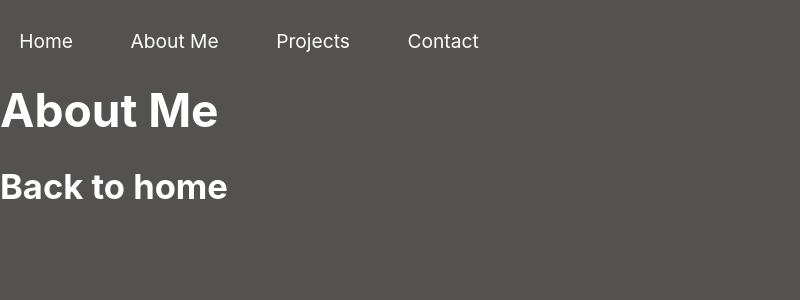
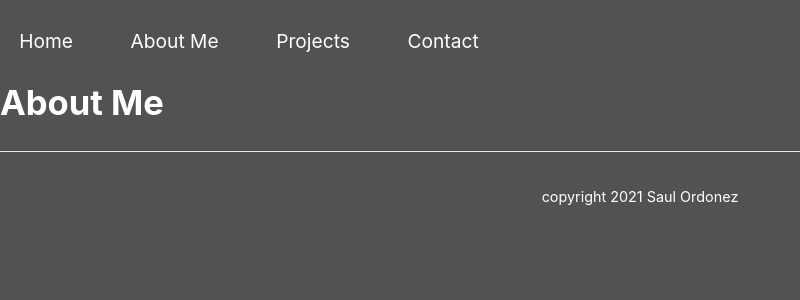
Before and after one commit to Saul-Ordonez/personal-portfolio, a Next.js app: page /about-me in a window 1280 px wide. Shown: the top 300 px of the page, without its empty margins (0-800 px from the left). Built offline with nearby package versions, Linux system fonts and the light colour scheme.

Commit message:
create footer component and add it to all pages

```diff
--- /dev/null
+++ b/components/Footer.js
@@ -0,0 +1,14 @@
+import React from 'react'
+import styles from '../styles/Footer.module.css'
+
+const Footer = () => {
+  return (
+    <>
+      <footer className={styles.footer}>
+        <p>copyright 2021 Saul Ordonez</p>
+      </footer>
+    </>
+  )
+}
+
+export default Footer;
--- a/pages/about-me.js
+++ b/pages/about-me.js
@@ -1,6 +1,7 @@
 import Link from 'next/link'
 import Head from 'next/head'
 import NavBar from '../components/NavBar'
+import Footer from '../components/Footer'
 
 export default function AboutMe() {
   return (
@@ -9,12 +10,10 @@ export default function AboutMe() {
         <title>About Me</title>
       </Head>
       <NavBar/>
-      <h1>About Me</h1>
-      <h2>
-        <Link href="/">
-          <a>Back to home</a>
-        </Link>
-      </h2>
+      <h2>About Me</h2>
+      <footer>
+        <Footer />
+      </footer>
     </>
   )
 }
--- a/pages/index.js
+++ b/pages/index.js
@@ -2,6 +2,7 @@ import Head from 'next/head'
 import styles from '../styles/Home.module.css'
 import Link from 'next/link'
 import NavBar from '../components/NavBar'
+import Footer from '../components/Footer'
 
 export default function Home() {
   return (
@@ -16,9 +17,10 @@ export default function Home() {
         <NavBar/>
       </main>
 
-      <footer className={styles.footer}>
-        <p>copyright 2021 Saul Ordonez</p>
+      <footer>
+        <Footer />
       </footer>
+
     </div>
   )
 }
--- /dev/null
+++ b/styles/Footer.module.css
@@ -0,0 +1,9 @@
+.footer {
+  width: 100%;
+  border-top: 1px solid #eaeaea;
+  display: flex;
+  justify-content: center;
+  align-items: center;
+  padding-top: 1.5em;
+  font-size: .75rem;
+}
```
Also changed, not shown: pages/contact.js (+5 -6 lines), pages/projects.js (+5 -6 lines).
